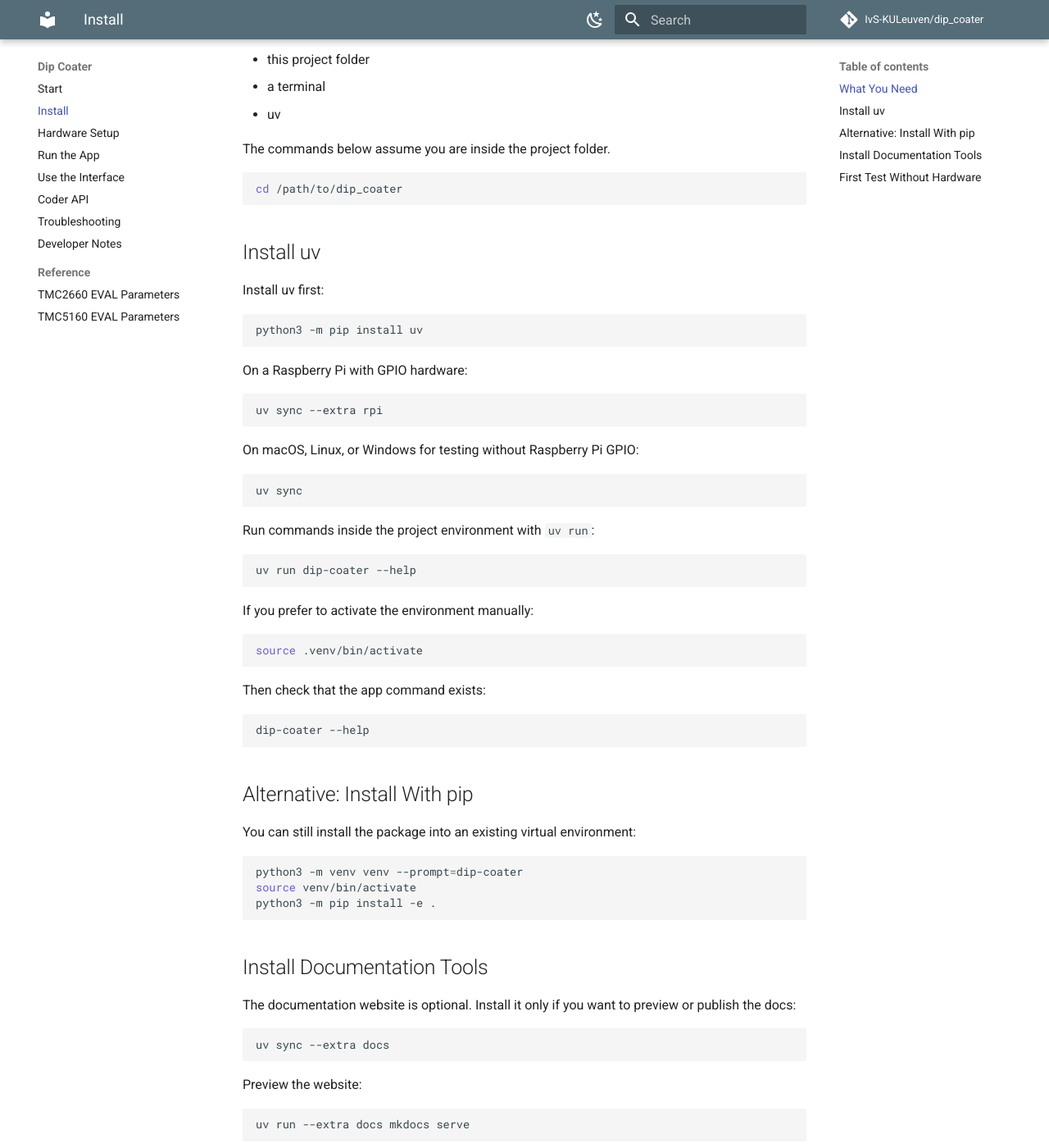
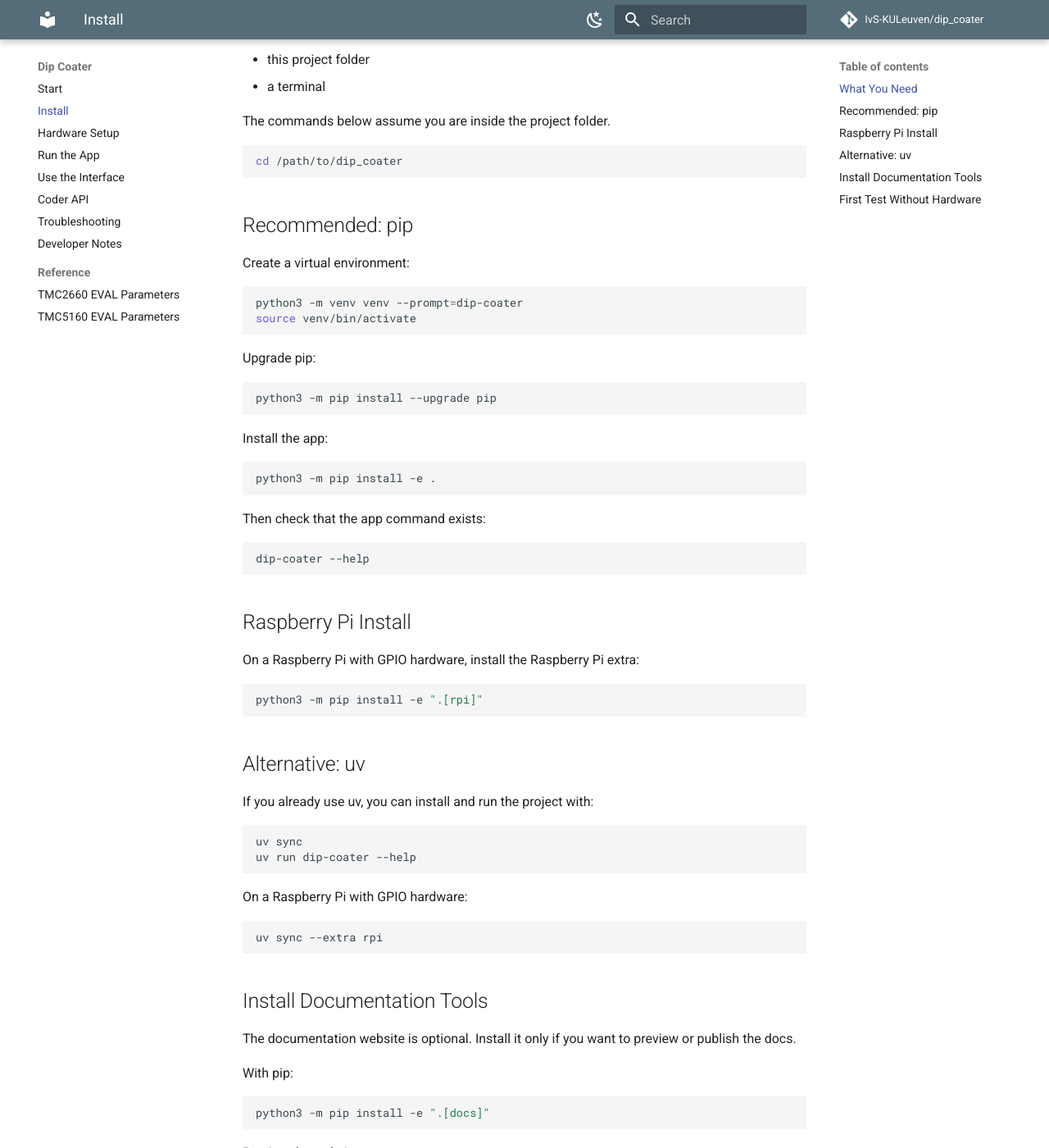
Before and after one commit to IvS-KULeuven/dip_coater, an MkDocs documentation site: the page built from docs/install.md, in a window 1280 px wide and 1400 px high, scrolled down 270 px. Shown: the whole window at 82% size. Built offline with MkDocs 1.6.1 and Material for MkDocs 9.7.7, drawn with Linux system fonts in a browser that asks for light colours; comment, search, counter and statistics services are not loaded; some of the changed text lies outside the part shown.

Commit message:
Update installation instructions

````diff
--- a/docs/install.md
+++ b/docs/install.md
@@ -7,7 +7,6 @@ Use this page when setting up the project on a Raspberry Pi or on a normal compu
 - Python 3.10 or newer
 - this project folder
 - a terminal
-- uv
 
 The commands below assume you are inside the project folder.
 
@@ -15,12 +14,48 @@ The commands below assume you are inside the project folder.
 cd /path/to/dip_coater
 ```
 
-## Install uv
+## Recommended: pip
 
-Install uv first:
+Create a virtual environment:
 
 ```bash
-python3 -m pip install uv
+python3 -m venv venv --prompt=dip-coater
+source venv/bin/activate
+```
+
+Upgrade pip:
+
+```bash
+python3 -m pip install --upgrade pip
+```
+
+Install the app:
+
+```bash
+python3 -m pip install -e .
+```
+
+Then check that the app command exists:
+
+```bash
+dip-coater --help
+```
+
+## Raspberry Pi Install
+
+On a Raspberry Pi with GPIO hardware, install the Raspberry Pi extra:
+
+```bash
+python3 -m pip install -e ".[rpi]"
+```
+
+## Alternative: uv
+
+If you already use uv, you can install and run the project with:
+
+```bash
+uv sync
+uv run dip-coater --help
 ```
 
 On a Raspberry Pi with GPIO hardware:
@@ -29,49 +64,29 @@ On a Raspberry Pi with GPIO hardware:
 uv sync --extra rpi
 ```
 
-On macOS, Linux, or Windows for testing without Raspberry Pi GPIO:
+## Install Documentation Tools
+
+The documentation website is optional. Install it only if you want to preview or publish the docs.
+
+With pip:
 
 ```bash
-uv sync
+python3 -m pip install -e ".[docs]"
 ```
 
-Run commands inside the project environment with `uv run`:
+Preview the website:
 
 ```bash
-uv run dip-coater --help
+mkdocs serve
 ```
 
-If you prefer to activate the environment manually:
-
-```bash
-source .venv/bin/activate
-```
-
-Then check that the app command exists:
-
-```bash
-dip-coater --help
-```
-
-## Alternative: Install With pip
-
-You can still install the package into an existing virtual environment:
-
-```bash
-python3 -m venv venv --prompt=dip-coater
-source venv/bin/activate
-python3 -m pip install -e .
-```
-
-## Install Documentation Tools
-
-The documentation website is optional. Install it only if you want to preview or publish the docs:
+With uv:
 
 ```bash
 uv sync --extra docs
 ```
 
-Preview the website:
+Preview with uv:
 
 ```bash
 uv run --extra docs mkdocs serve
@@ -82,7 +97,7 @@ uv run --extra docs mkdocs serve
 Before connecting hardware, you can test that the app opens:
 
 ```bash
-uv run dip-coater --driver TMC5160 --use-dummy-driver
+dip-coater --driver TMC5160 --use-dummy-driver
 ```
 
 If the app opens, the software installation is working.
````
Also changed, not shown: README.md (+3 -3 lines), docs/troubleshooting.md (+8 -1 lines).
